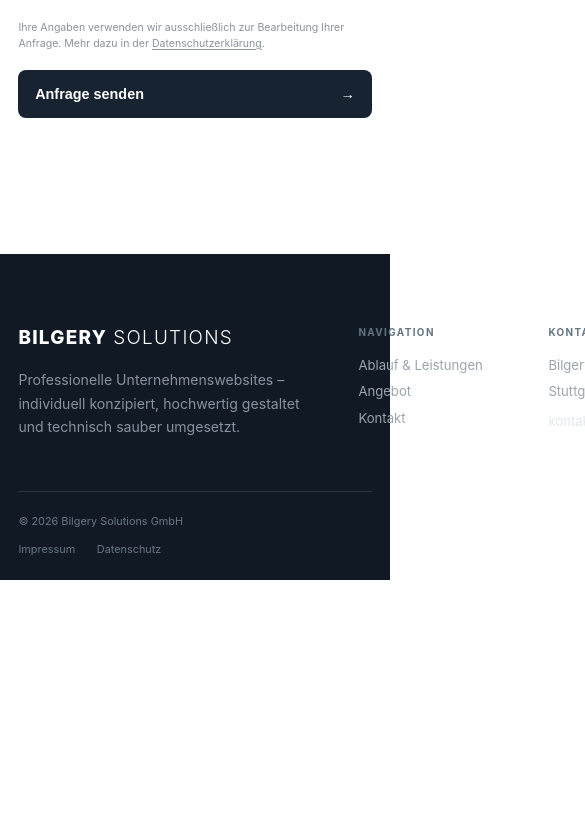
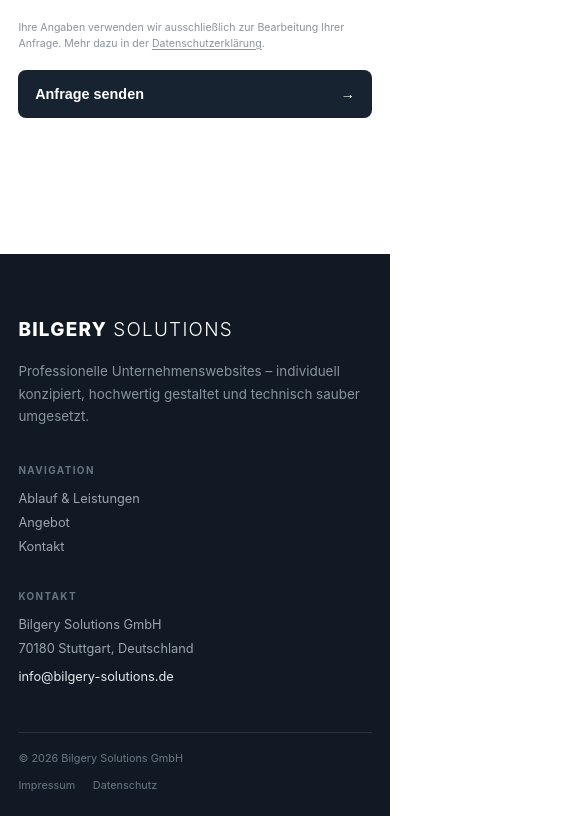
Before and after one commit to bilgery-solutions/bilgery-solutions.github.io, a plain HTML site: page index.html in a window 390 px wide. Shown: the part 5747-6563 px from the top of the page, 585 px wide, since content can reach past the window. Before the commit the page ends 6327 px from the top, so only its background shows below. Drawn offline with Linux system fonts and the light colour scheme.

Commit message:
Update index.html

```diff
--- a/index.html
+++ b/index.html
@@ -2649,6 +2649,84 @@
 .legal-dialog-foot a{text-decoration:underline;text-underline-offset:2px}
 @media(max-width:780px){.legal-dialog{width:calc(100% - .8rem);max-height:calc(100dvh - .8rem);border-radius:11px}.legal-dialog-inner{max-height:calc(100dvh - .8rem)}}
 
+
+/* =========================================================
+   V41 — RESPONSIVE FOOTER + CONTACT CONSISTENCY
+   ========================================================= */
+
+.footer-main{
+  grid-template-columns:minmax(0,1.5fr) minmax(140px,.55fr) minmax(220px,.75fr);
+  gap:clamp(2.5rem,6vw,6rem);
+}
+
+.footer-brand-block,
+.footer-column{
+  min-width:0;
+}
+
+.footer-column a,
+.footer-column span{
+  overflow-wrap:anywhere;
+}
+
+@media(max-width:980px){
+  .footer-main{
+    grid-template-columns:minmax(0,1.2fr) minmax(180px,.8fr);
+    gap:3rem 4rem;
+  }
+
+  .footer-brand-block{
+    grid-column:1 / -1;
+    max-width:620px;
+  }
+}
+
+@media(max-width:640px){
+  .site-footer{
+    padding-top:4rem;
+  }
+
+  .footer-main{
+    grid-template-columns:1fr;
+    gap:2.25rem;
+    padding-bottom:3rem;
+  }
+
+  .footer-brand-block{
+    grid-column:auto;
+  }
+
+  .footer-brand{
+    flex-wrap:wrap;
+  }
+
+  .footer-brand-block p{
+    max-width:100%;
+    font-size:.84rem;
+  }
+
+  .footer-column{
+    gap:.58rem;
+    font-size:.8rem;
+  }
+
+  .footer-title{
+    margin-bottom:.35rem;
+  }
+
+  .footer-bottom{
+    flex-direction:column;
+    align-items:flex-start;
+    gap:.8rem;
+    padding-top:1.15rem;
+  }
+
+  .footer-legal{
+    flex-wrap:wrap;
+    gap:.75rem 1.1rem;
+  }
+}
+
 </style>
 <script type="application/ld+json">
 {
@@ -2659,7 +2737,7 @@
       "@id":"https://bilgery-solutions.de/#organization",
       "name":"Bilgery Solutions GmbH",
       "url":"https://bilgery-solutions.de/",
-      "email":"kontakt@bilgery-solutions.de",
+      "email":"info@bilgery-solutions.de",
       "address":{
         "@type":"PostalAddress",
         "streetAddress":"Mühlrain 35",
@@ -3050,8 +3128,8 @@
       <div class="footer-column">
         <span class="footer-title">Kontakt</span>
         <span>Bilgery Solutions GmbH</span>
-        <span>Stuttgart, Deutschland</span>
-        <a href="mailto:kontakt@bilgery-solutions.de">kontakt@bilgery-solutions.de</a>
+        <span>70180 Stuttgart, Deutschland</span>
+        <a href="mailto:info@bilgery-solutions.de">info@bilgery-solutions.de</a>
       </div>
     </div>
 
@@ -3307,7 +3385,7 @@
     }catch(err){
       submit.disabled = false;
       submit.querySelector("span:first-child").textContent = "Anfrage senden";
-      status.textContent = "Die Anfrage konnte leider nicht gesendet werden. Bitte versuchen Sie es erneut oder schreiben Sie an kontakt@bilgery-solutions.de.";
+      status.textContent = "Die Anfrage konnte leider nicht gesendet werden. Bitte versuchen Sie es erneut oder schreiben Sie an info@bilgery-solutions.de.";
     }
   });
 })();
@@ -3354,7 +3432,7 @@
 <p>Vertreten durch den Geschäftsführer:<br><strong>Dominik Bilgery</strong></p>
 
 <h3>Kontakt</h3>
-<p>E-Mail: <a href="mailto:kontakt@bilgery-solutions.de">kontakt@bilgery-solutions.de</a></p>
+<p>E-Mail: <a href="mailto:info@bilgery-solutions.de">info@bilgery-solutions.de</a></p>
 
 <h3>Registereintrag</h3>
 <p>Registergericht: Amtsgericht Stuttgart<br>
@@ -3381,7 +3459,7 @@
 Mühlrain 35<br>
 70180 Stuttgart<br>
 Deutschland<br>
-E-Mail: <a href="mailto:kontakt@bilgery-solutions.de">kontakt@bilgery-solutions.de</a></p>
+E-Mail: <a href="mailto:info@bilgery-solutions.de">info@bilgery-solutions.de</a></p>
 
 <h3>2. Hosting über GitHub Pages</h3>
 <p>Diese Website wird über GitHub Pages bereitgestellt. Anbieter ist GitHub, Inc., 88 Colin P. Kelly Jr. St., San Francisco, CA 94107, USA; als europäische Gesellschaft nennt GitHub außerdem GitHub B.V., Prins Bernhardplein 200, 1097 JB Amsterdam, Niederlande. Beim Aufruf einer GitHub-Pages-Website wird insbesondere die IP-Adresse des Besuchers aus Sicherheitsgründen protokolliert. Die Verarbeitung erfolgt zur sicheren und zuverlässigen Bereitstellung der Website auf Grundlage unseres berechtigten Interesses gemäß Art. 6 Abs. 1 lit. f DSGVO.</p>
```
